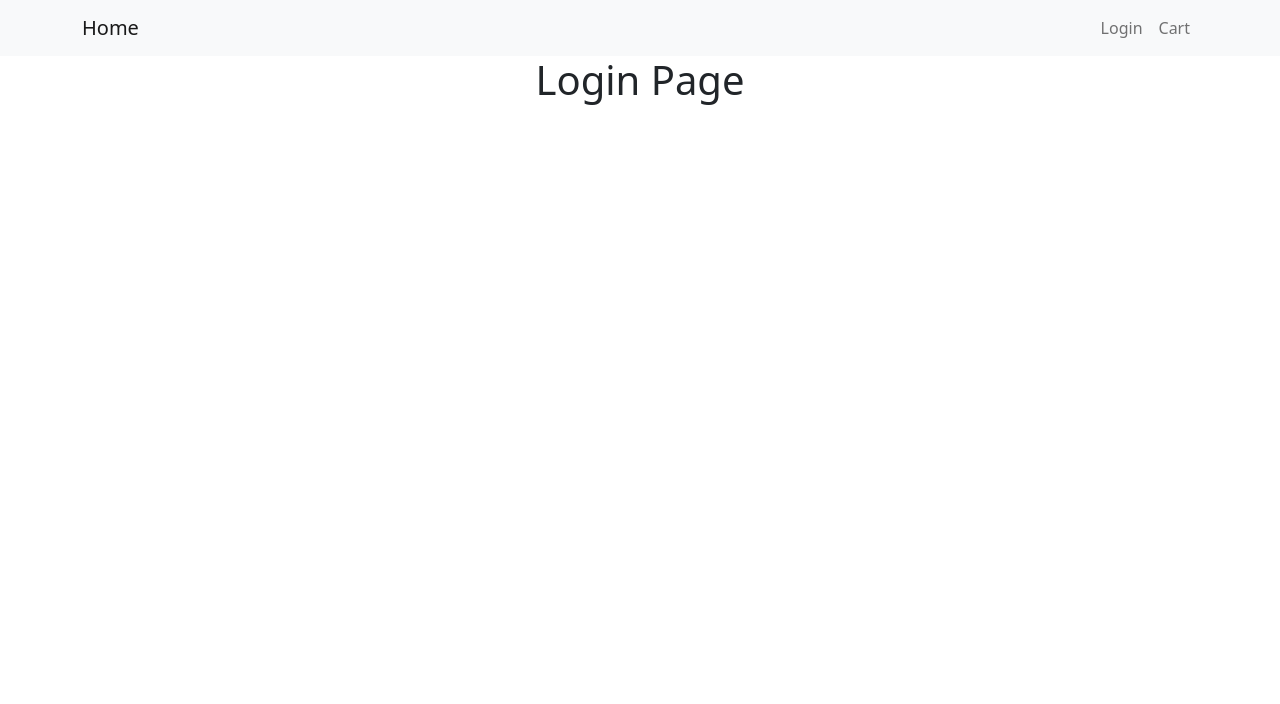
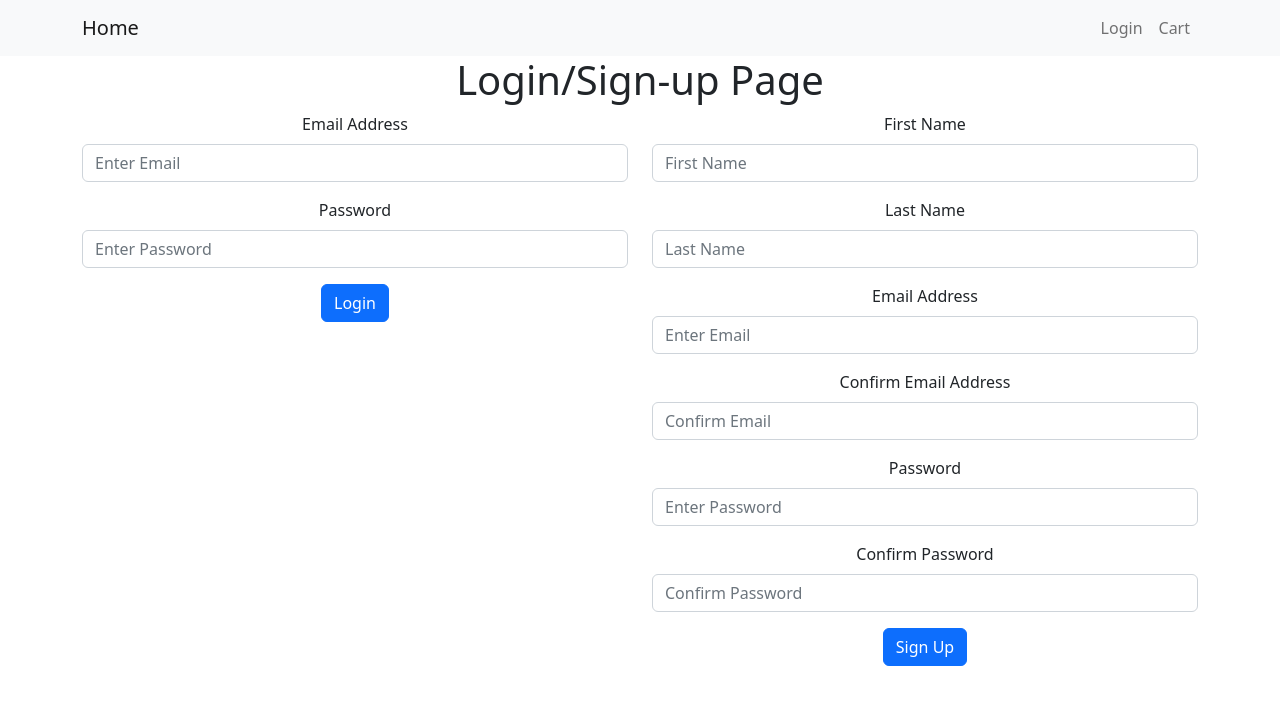
Before and after one commit to cmskorcz/react-ecommerce, a React (Create React App) app in the folder client/: page /login in a window 1280 px wide. Shown: the top 704 px of the page. Built offline with nearby package versions, Linux system fonts and the light colour scheme.

Commit message:
added basic login and signup forms

```diff
--- /dev/null
+++ b/client/src/components/LoginForm/index.js
@@ -0,0 +1,22 @@
+import Button from 'react-bootstrap/Button';
+import Form from 'react-bootstrap/Form';
+
+function LoginForm() {
+  return (
+    <Form>
+      <Form.Group className='mb-3' controlId='loginEmail'>
+        <Form.Label>Email Address</Form.Label>
+        <Form.Control type='email' placeholder='Enter Email' />
+      </Form.Group>
+
+      <Form.Group className='mb-3' controlId='loginPassword'>
+        <Form.Label>Password</Form.Label>
+        <Form.Control type='password' placeholder='Enter Password' />
+      </Form.Group>
+
+      <Button variant='primary' type='submit'>Login</Button>
+    </Form>
+  )
+}
+
+export default LoginForm;
--- /dev/null
+++ b/client/src/components/SignUpForm/index.js
@@ -0,0 +1,42 @@
+import Button from 'react-bootstrap/Button';
+import Form from 'react-bootstrap/Form';
+
+function SignupForm() {
+  return (
+    <Form>
+      <Form.Group className='mb-3' controlId='signupFName'>
+        <Form.Label>First Name</Form.Label>
+        <Form.Control type='text' placeholder='First Name' />
+      </Form.Group>
+
+      <Form.Group className='mb-3' controlId='signupLName'>
+        <Form.Label>Last Name</Form.Label>
+        <Form.Control type='text' placeholder='Last Name' />
+      </Form.Group>
+
+      <Form.Group className='mb-3' controlId='signupEmail'>
+        <Form.Label>Email Address</Form.Label>
+        <Form.Control type='email' placeholder='Enter Email' />
+      </Form.Group>
+
+      <Form.Group className='mb-3' controlId='confirmEmail'>
+        <Form.Label>Confirm Email Address</Form.Label>
+        <Form.Control type='email' placeholder='Confirm Email' />
+      </Form.Group>
+
+      <Form.Group className='mb-3' controlId='signupPassword'>
+        <Form.Label>Password</Form.Label>
+        <Form.Control type='password' placeholder='Enter Password' />
+      </Form.Group>
+
+      <Form.Group className='mb-3' controlId='confirmPassword'>
+        <Form.Label>Confirm Password</Form.Label>
+        <Form.Control type='password' placeholder='Confirm Password' />
+      </Form.Group>
+
+      <Button variant='primary' type='submit'>Sign Up</Button>
+    </Form>
+  )
+}
+
+export default SignupForm;
--- a/client/src/pages/LoginPage/index.js
+++ b/client/src/pages/LoginPage/index.js
@@ -1,6 +1,23 @@
+import Container from 'react-bootstrap/Container'
+import Row from 'react-bootstrap/Row'
+import Col from 'react-bootstrap/Col'
+
+import LoginForm from "../../components/LoginForm";
+import SignupForm from '../../components/SignUpForm';
+
 function LoginPage() {
   return (
-    <h1>Login Page</h1>
+    <Container>
+      <h1>Login/Sign-up Page</h1>
+      <Row xs={1} md={2} className='g-4'>
+        <Col>
+          <LoginForm />
+        </Col>
+        <Col>
+          <SignupForm />
+        </Col>
+      </Row>
+    </Container>
   )
 }
 
```
